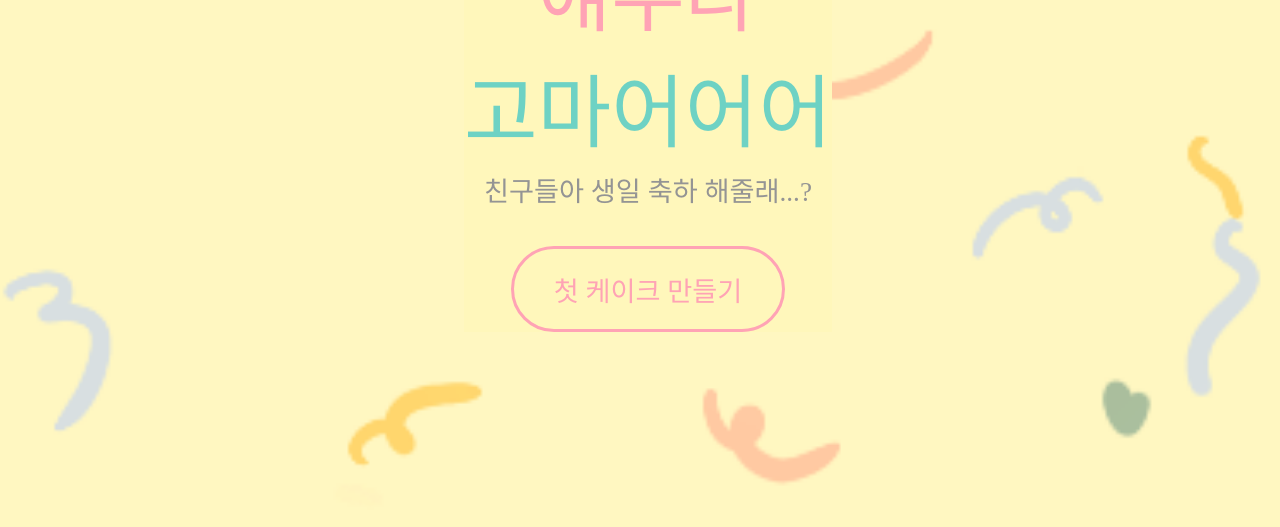
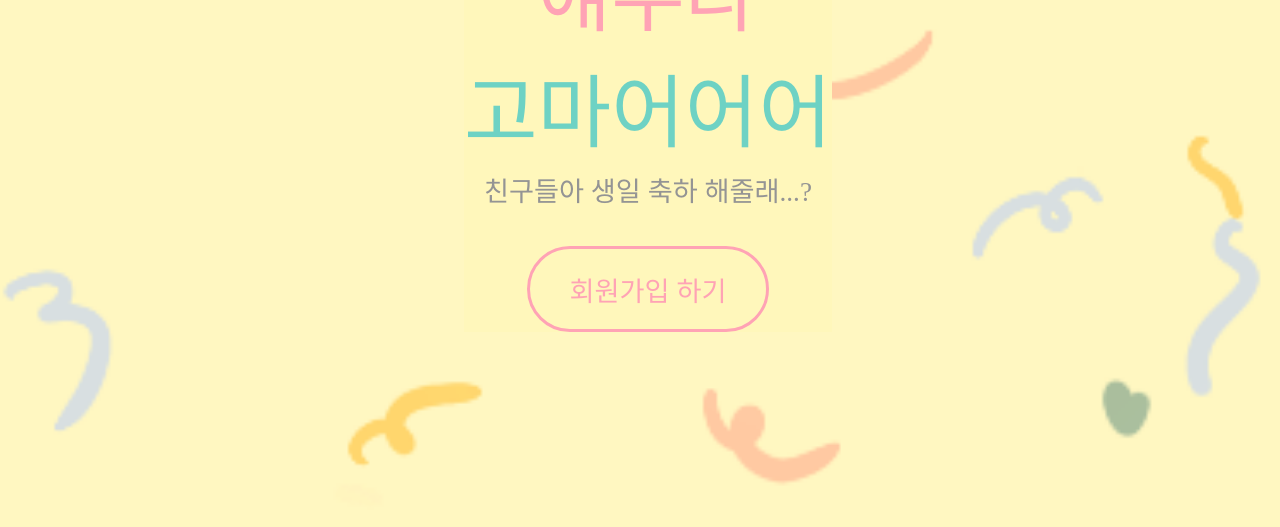
Before and after one commit to m1naworld/birthday-rollingpaper, a Flask app: page /login/ in a window 1280 px wide. Shown: the top 527 px of the page. Run offline with Flask 2, Linux system fonts and the light colour scheme; some web fonts are replaced.

Commit message:
feat : login창에서 회원 가입하기 버튼 클릭 시 회원가입 창으로 이동하는 기능 추가

```diff
--- a/templates/login.html
+++ b/templates/login.html
@@ -135,7 +135,11 @@
 
     </style>
     <script>
-
+        $(function(){
+            $('.sign-up-button').click(function(){
+                location.href ='/signUp'
+            })
+        })
     </script>
     <title>login</title>
 </head>
@@ -147,7 +151,7 @@
             <div>고마어어어</div>
         </div>
         <p class="sub-title">친구들아 생일 축하 해줄래...?</p>
-        <button class="sign-up-button">첫 케이크 만들기</button>
+        <button class="sign-up-button">회원가입 하기</button>
     </div>
 
     <div class="input-container">
```
